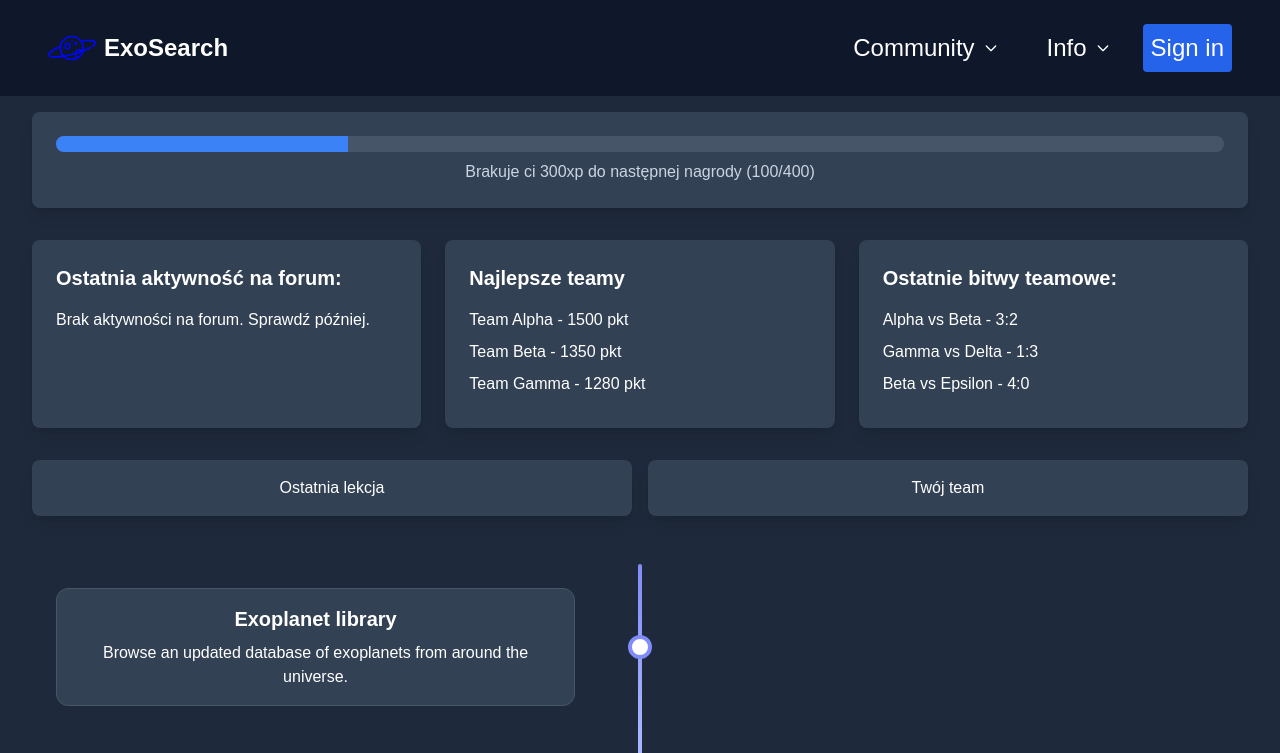
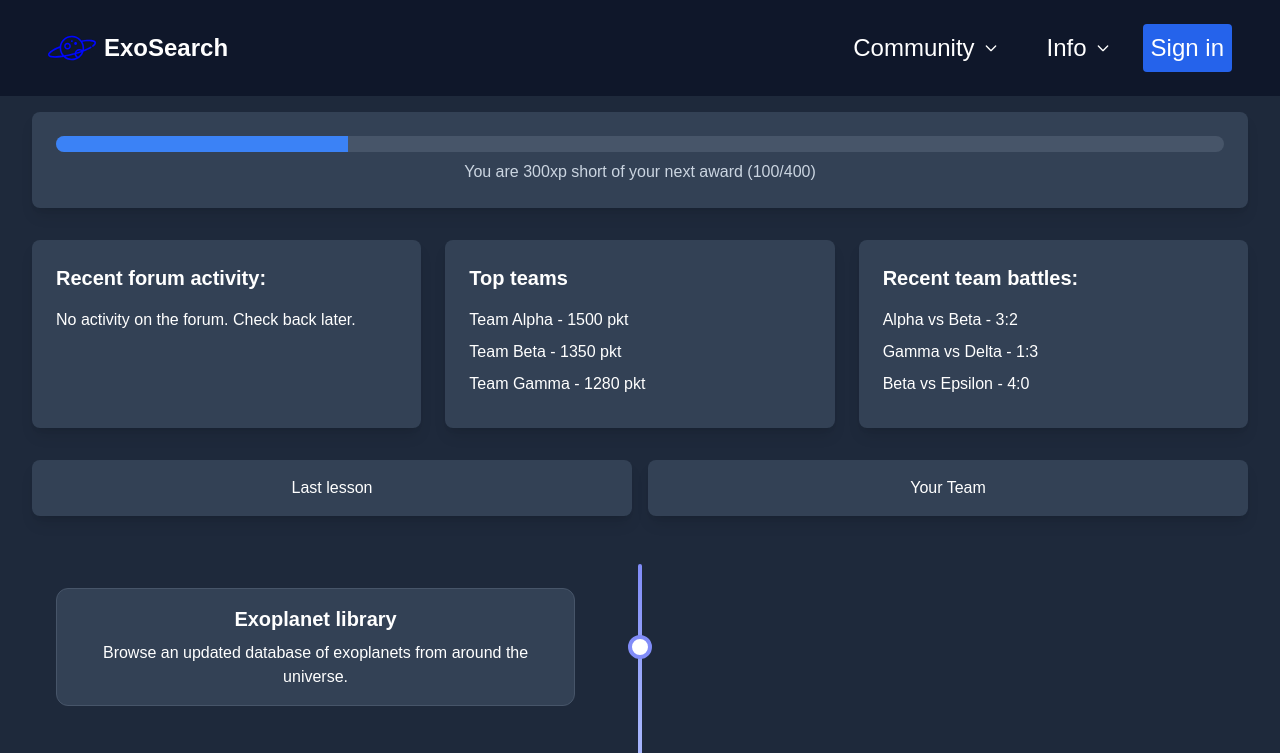
Before and after one commit to Andrz3jj/front-end-hackathon, a React (Vite) app in the folder landing-page/: page /WelcomePage in a window 1280 px wide. Shown: the top 753 px of the page. Built offline with nearby package versions, Linux system fonts and the light colour scheme.

Commit message:
Translated WelcomePage.tsx

```diff
--- a/landing-page/src/components/WelcomePage.tsx
+++ b/landing-page/src/components/WelcomePage.tsx
@@ -1,4 +1,3 @@
-import React from 'react';
 import Roadmap from "./RoadMap.tsx"
 
 const Dashboard = () => {
@@ -14,19 +13,19 @@ const Dashboard = () => {
                             style={{ width: '25%' }} // 100/400 = 25%
                         ></div>
                     </div>
-                    <p className="text-center mt-2 text-slate-300">Brakuje ci 300xp do następnej nagrody (100/400)</p>
+                    <p className="text-center mt-2 text-slate-300">You are 300xp short of your next award (100/400)</p>
                 </div>
 
                 <div className="grid grid-cols-1 md:grid-cols-2 lg:grid-cols-3 gap-6">
                     {/* Forum Activity */}
                     <div className="bg-slate-700 p-6 rounded-lg shadow-lg hover:bg-slate-600 transition-colors duration-200">
-                        <h2 className="text-xl font-bold mb-4">Ostatnia aktywność na forum:</h2>
-                        <p className="min-h-24">Brak aktywności na forum. Sprawdź później.</p>
+                        <h2 className="text-xl font-bold mb-4">Recent forum activity:</h2>
+                        <p className="min-h-24">No activity on the forum. Check back later.</p>
                     </div>
 
                     {/* Best Teams */}
                     <div className="bg-slate-700 p-6 rounded-lg shadow-lg hover:bg-slate-600 transition-colors duration-200">
-                        <h2 className="text-xl font-bold mb-4">Najlepsze teamy</h2>
+                        <h2 className="text-xl font-bold mb-4">Top teams</h2>
                         <ul className="space-y-2 min-h-24">
                             <li>Team Alpha - 1500 pkt</li>
                             <li>Team Beta - 1350 pkt</li>
@@ -36,7 +35,7 @@ const Dashboard = () => {
 
                     {/* Last Team Battles */}
                     <div className="bg-slate-700 p-6 rounded-lg shadow-lg hover:bg-slate-600 transition-colors duration-200">
-                        <h2 className="text-xl font-bold mb-4">Ostatnie bitwy teamowe:</h2>
+                        <h2 className="text-xl font-bold mb-4">Recent team battles:</h2>
                         <ul className="space-y-2 min-h-24">
                             <li>Alpha vs Beta - 3:2</li>
                             <li>Gamma vs Delta - 1:3</li>
@@ -47,8 +46,8 @@ const Dashboard = () => {
 
                 {/* Footer Section */}
                 <div className="mt-8 flex flex-col sm:flex-row space-y-4 sm:space-y-0 sm:space-x-4">
-                    <button className="bg-slate-700 hover:bg-slate-600 transition-colors duration-200 text-white p-4 w-full rounded-lg shadow-lg">Ostatnia lekcja </button>
-                    <button className="bg-slate-700 hover:bg-slate-600 transition-colors duration-200 text-white p-4 w-full rounded-lg shadow-lg">Twój team</button>
+                    <button className="bg-slate-700 hover:bg-slate-600 transition-colors duration-200 text-white p-4 w-full rounded-lg shadow-lg">Last lesson </button>
+                    <button className="bg-slate-700 hover:bg-slate-600 transition-colors duration-200 text-white p-4 w-full rounded-lg shadow-lg">Your Team</button>
                 </div><br/>
 
                 <Roadmap/>
```
